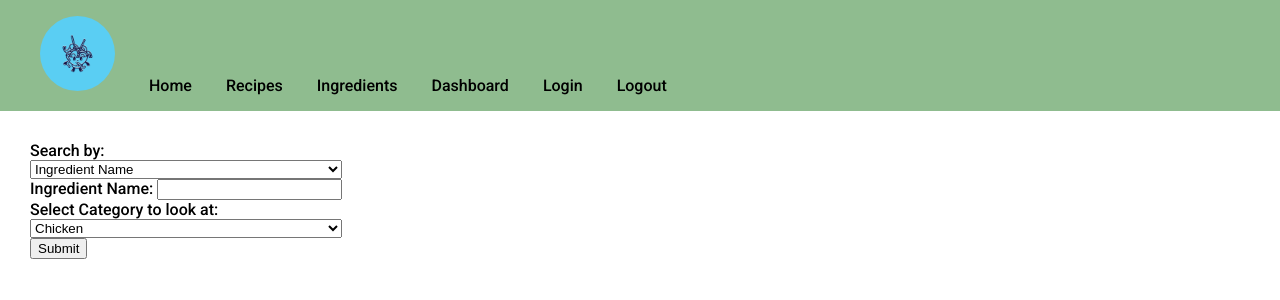
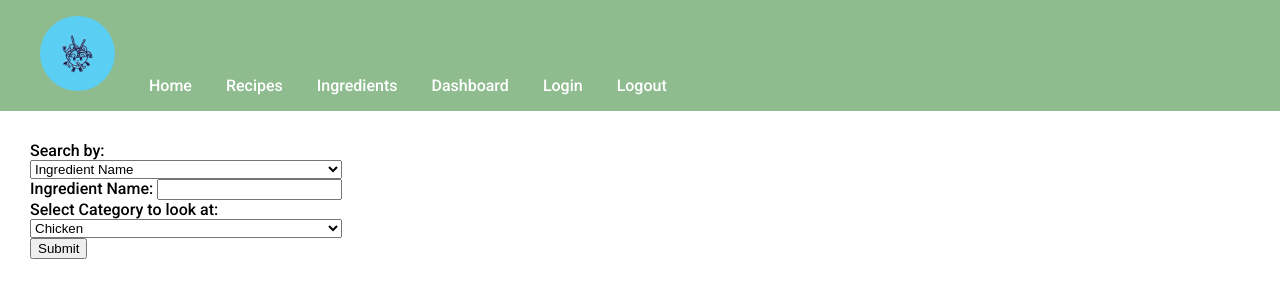
Before and after one commit to JustinY97/Semester_Project, a Flask app: page /ingredients in a window 1280 px wide. Shown: the top 300 px of the page. Run offline with Flask 2, Linux system fonts and the light colour scheme; data that the repository does not hold is empty; some libraries are stand-ins or nearby versions.

Commit message:
Update base.css

```diff
--- a/static/css/base.css
+++ b/static/css/base.css
@@ -30,7 +30,7 @@
     list-style: none;
 }
 
-a {
+.navbar a {
     color: white;
     text-decoration: none;
 }
```
